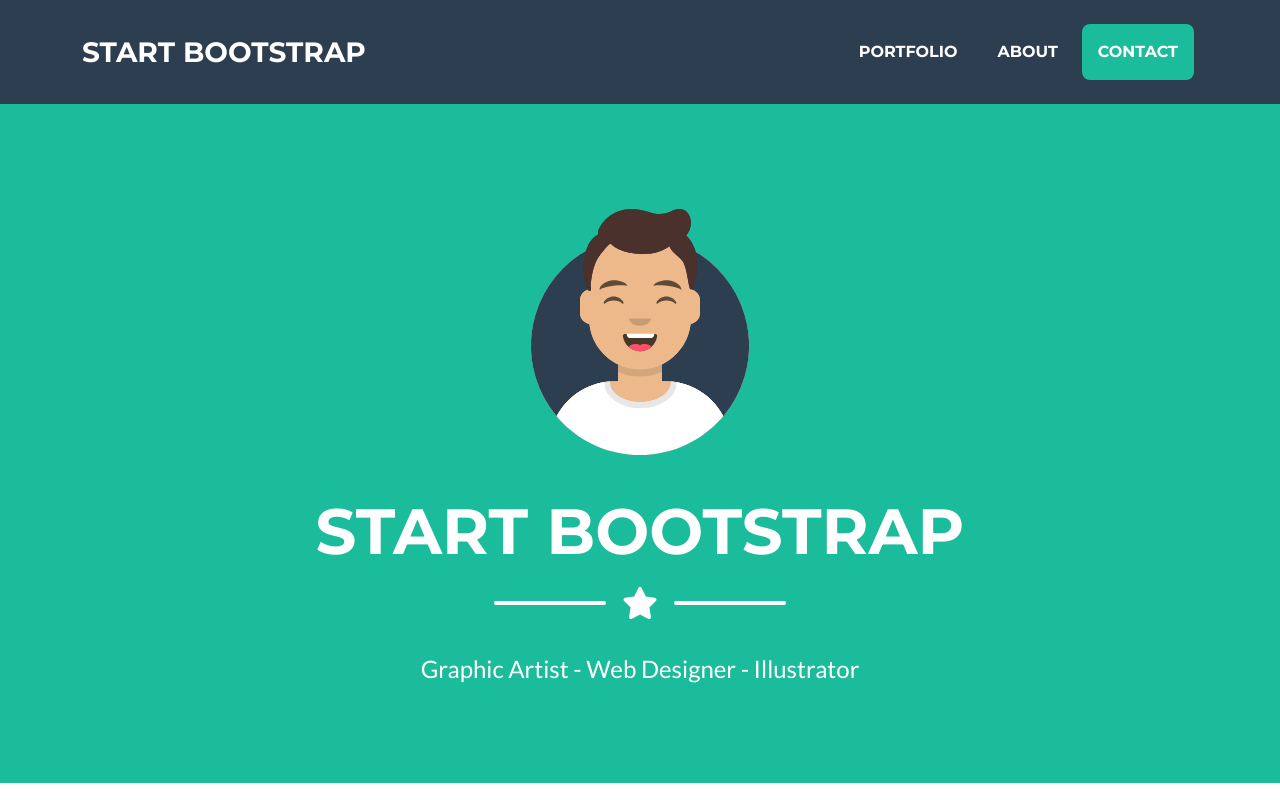
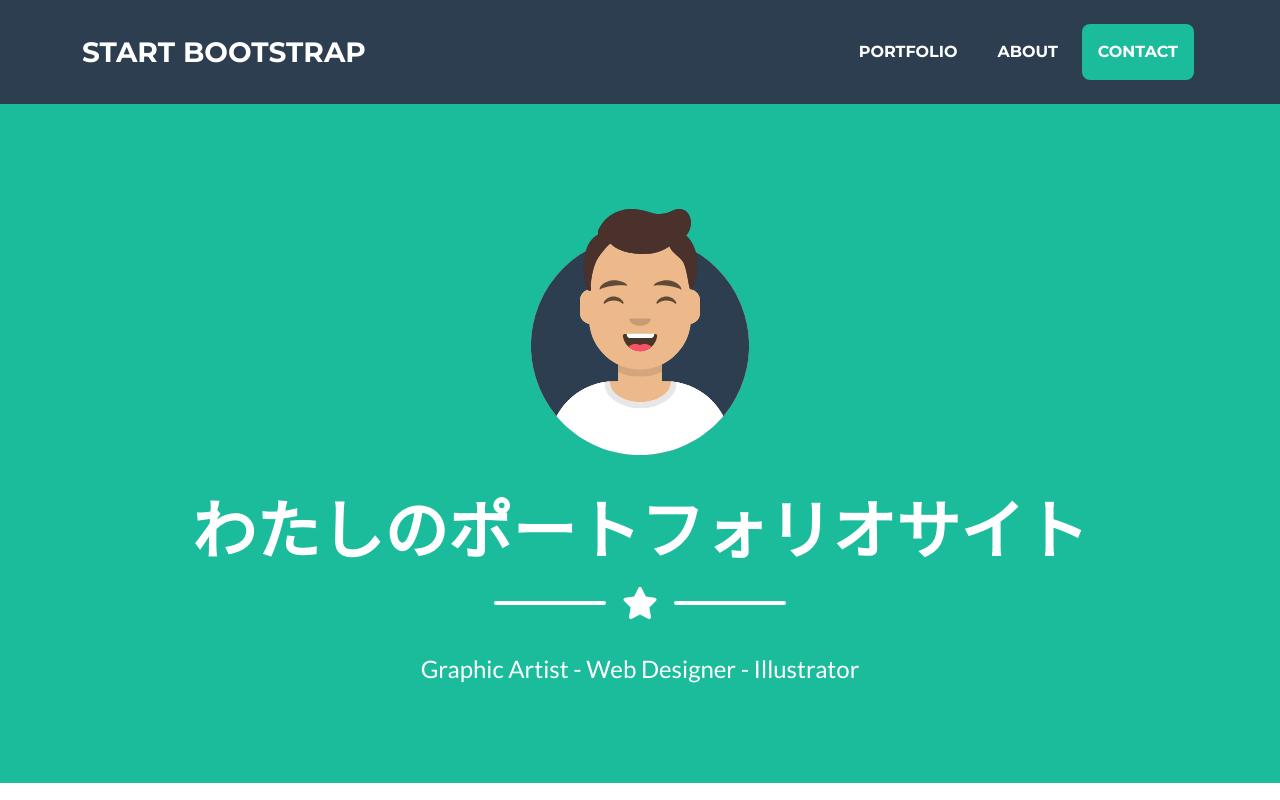
Before and after one commit to kkawailab/myPortfolio00, a plain HTML site: page index.html in a window 1280 px wide. Shown: the top 800 px of the page. Drawn offline with nearby package versions, Linux system fonts and the light colour scheme.

Commit message:
h1タイトルの変更

```diff
--- a/index.html
+++ b/index.html
@@ -40,7 +40,7 @@
                 <!-- Masthead Avatar Image-->
                 <img class="masthead-avatar mb-5" src="assets/img/avataaars.svg" alt="..." />
                 <!-- Masthead Heading-->
-                <h1 class="masthead-heading text-uppercase mb-0">Start Bootstrap</h1>
+                <h1 class="masthead-heading text-uppercase mb-0">わたしのポートフォリオサイト</h1>
                 <!-- Icon Divider-->
                 <div class="divider-custom divider-light">
                     <div class="divider-custom-line"></div>
```
